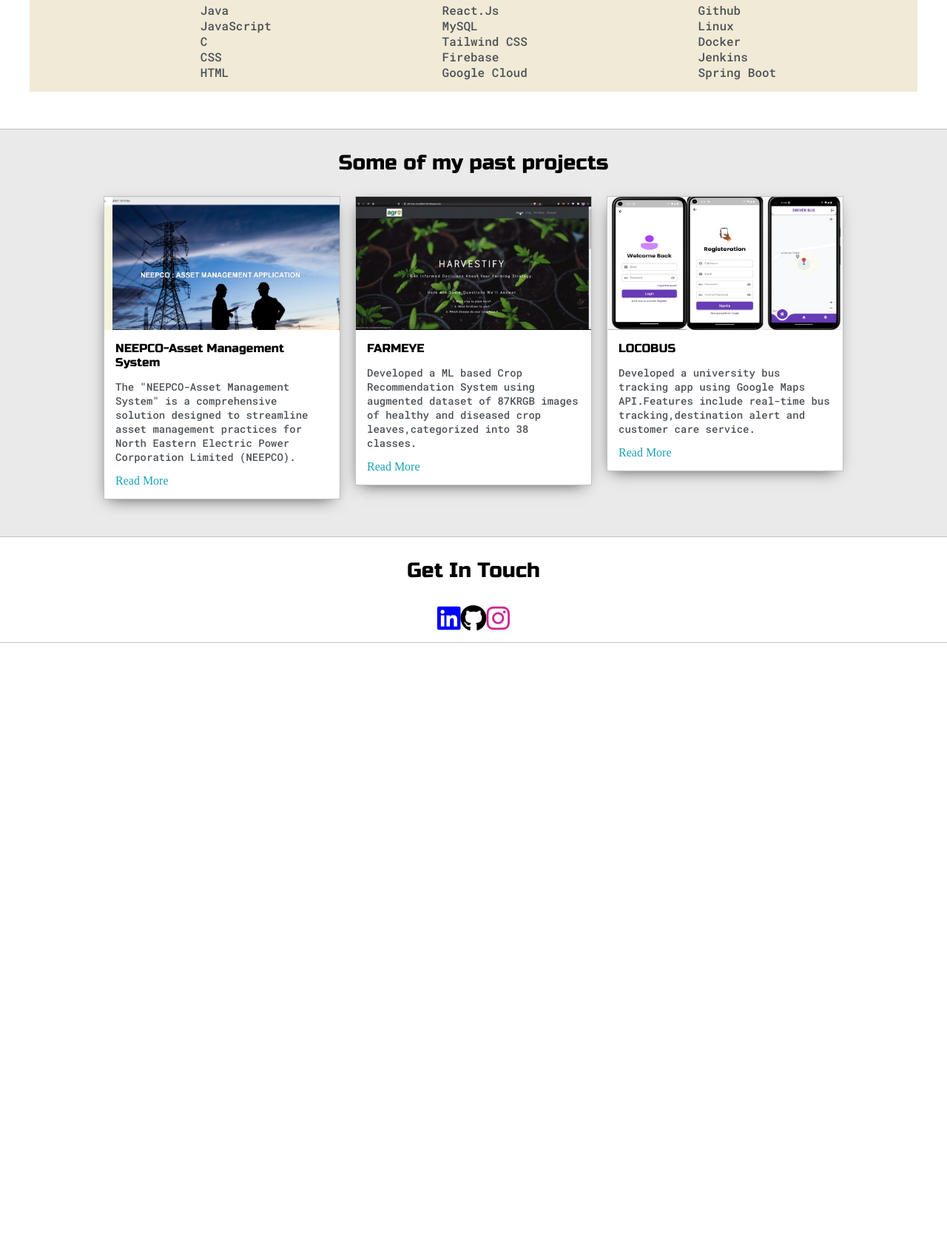
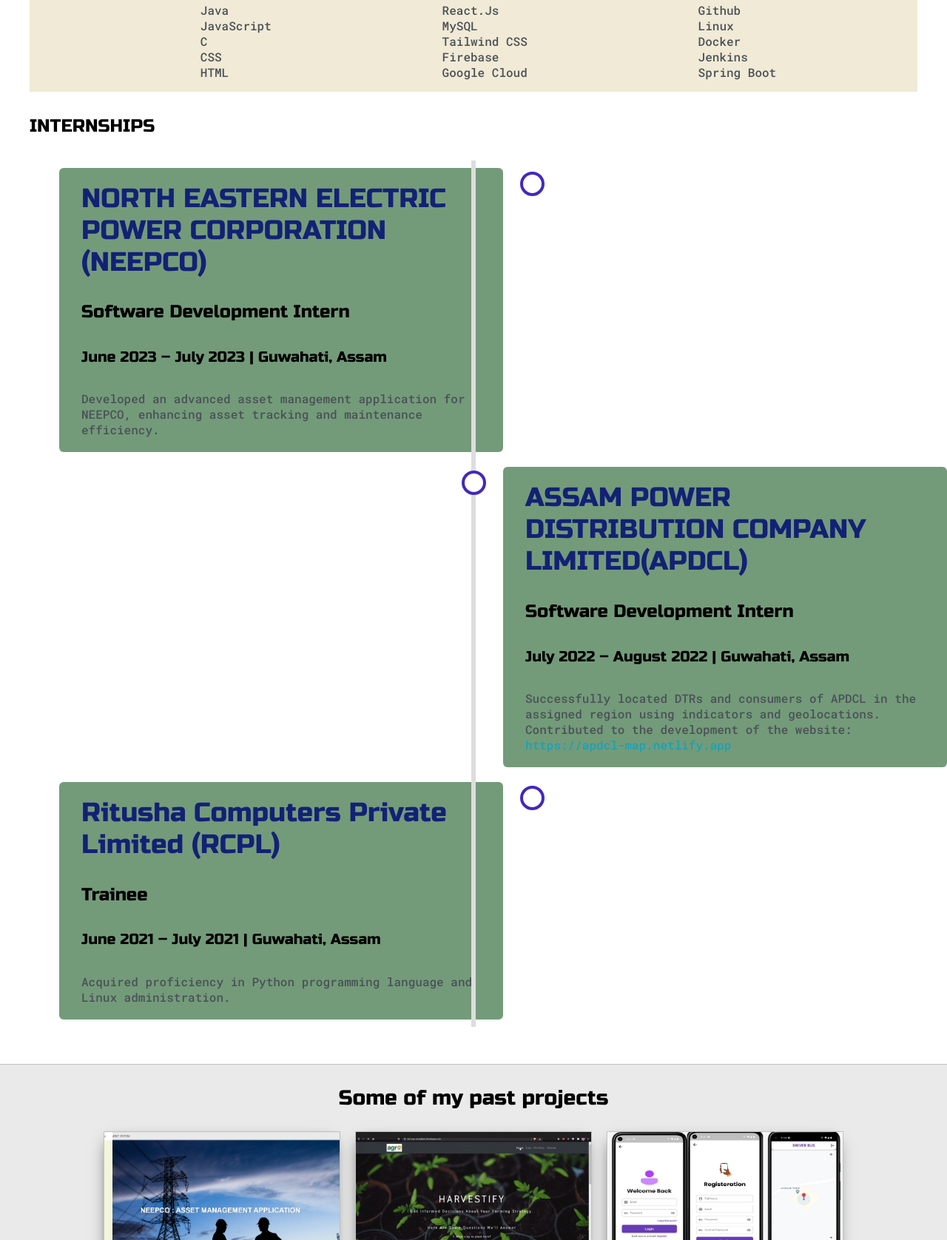
Before and after one commit to Sroitagh/sroita.github.io, a plain HTML site: page index.html in a window 1280 px wide. Shown: the part 1124-2800 px from the top of the page at 74% size. Before the commit the page ends 1993 px from the top, so only its background shows below. Drawn offline with Linux system fonts and the light colour scheme.

Commit message:
new additions

```diff
--- a/index.html
+++ b/index.html
@@ -2,18 +2,11 @@
 <html>
 <head>
 	<title>Sroita Ghosh</title>
-
-
 	<meta name="viewport" content="width=device-width, initial-scale=1, maximum-scale=1, minimum-scale=1" />
-
 	<link href="https://fonts.googleapis.com/css2?family=Russo+One&display=swap" rel="stylesheet">
-
 	<link rel="stylesheet" href="https://cdnjs.cloudflare.com/ajax/libs/font-awesome/6.0.0-beta3/css/all.min.css">
-
 	<link href="https://fonts.googleapis.com/css2?family=Roboto+Mono:wght@500&family=Russo+One&display=swap" rel="stylesheet">
-
 	<link rel="stylesheet" type="text/css" href="default.css">
-
 	<link id="theme-style" rel="stylesheet" type="text/css" href="">
 
 	<style>
@@ -39,57 +32,120 @@
         .fab.fa-github {
             color: black;
         }
+
+		/* Timeline CSS */
+		.timeline {
+    position: relative;
+    max-width: 1200px;
+    margin: 0 auto;
+}
+
+.timeline::after {
+    content: '';
+    position: absolute;
+    width: 6px;
+    background-color: #ddd;
+    top: 0;
+    bottom: 0;
+    left: 50%;
+    margin-left: -3px;
+}
+
+.timeline-container {
+    padding: 10px 40px;
+    position: relative;
+    background-color: inherit;
+    width: 50%;
+}
+
+.timeline-container.left {
+    left: 50;
+}
+
+.timeline-container.right {
+    left: 50%;
+}
+
+.timeline-container::after {
+    content: '';
+    position: absolute;
+    width: 25px;
+    height: 25px;
+    background-color: white;
+    border: 4px solid #4328bd;
+    top: 15px;
+    border-radius: 50%;
+    z-index: 1;
+}
+
+.timeline-container.left::after {
+    right: -16px;
+}
+
+.timeline-container.right::after {
+    left: -16px;
+}
+
+.timeline-content {
+    padding: 20px 30px;
+    background-color: rgb(115, 155, 122);
+    position: relative;
+    border-radius: 6px;
+}
+
+.timeline-content h2 {
+    margin-top: 0;
+    color: #132175;
+}
+
+.timeline-content p {
+    margin: 0;
+
+
+
+
+
+}
+
     </style>
 </head>
 <body>
-
 	<section class="s1">
 		<div class="main-container">
 			<div class="greeting-wrapper">
 				<h1>Hello, Sroita Ghosh here</h1>
 			</div>
 
-
 			<div class="intro-wrapper">
 				<div class="nav-wrapper">
-
 					<!-- Link around dots-wrapper added after tutorial video -->
-					<a href="index.html">
-
-					</a>
-
-
+					<a href="index.html"></a>
 					<ul id="navigation">
-						<li><a href="index.html#contact">Contact</a></li>
-
+						<li><a href="index.html#contact">Connect</a></li>
 					</ul>
 				</div>
 
 				<div class="left-column">
 					<img id="profile_pic" src="images/profile.jpg">
-
-                    <h5 style="text-align: center;line-height: 0;">
+					<h5 style="text-align: center;line-height: 0;">
                     <p>From Guwhati,Assam</p>
                     <p>Btech in Information Technology</p>
                     <p>Gauhati University</p>
                     </h5>
-                    <h5 style="text-align: center;line-height: 0;">Choose a theme</h5>
+					<h5 style="text-align: center;line-height: 0;">Choose a theme</h5>
 					<div id="theme-options-wrapper">
 						<div data-mode="light" id="light-mode" class="theme-dot"></div>
 						<div data-mode="blue" id="blue-mode" class="theme-dot"></div>
 						<div data-mode="green" id="green-mode" class="theme-dot"></div>
 						<div data-mode="purple" id="purple-mode" class="theme-dot"></div>
 					</div>
-
 				</div>
 
 				<div class="right-column">
-
 					<div id="preview-shadow">
 						<div id="preview">
 							<div id="corner-tl" class="corner"></div>
 							<div id="corner-tr" class="corner"></div>
-
 							<p>Fueled by the boundless possibilities of technology and driven to innovate and create impactful solutions.</p>
 							<div id="corner-br" class="corner"></div>
 							<div id="corner-bl" class="corner"></div>
@@ -102,23 +158,14 @@
 
 	<section class="s2">
 		<div class="main-container">
-
 			<div class="about-wrapper">
 				<div class="about-me">
 					<h4>More about me</h4>
-
-					<p>
-						I'm Sroita Ghosh, a determined tech enthusiast hailing from Kokrajhar. I'm on a mission to make a significant impact in the tech world. My journey began with B.Tech, where my thirst for knowledge and passion for innovation have been my driving forces. I've accumulated a wealth of technical skills, constantly adapting to the ever-changing tech landscape. I've actively engaged in numerous projects, both solo and collaborative, honing not only my technical abilities but also my adeptness in team management. With a knack for efficient project management, I'm poised to tackle big challenges and contribute to the tech industry's evolution.</p>
-                    <p></p>
-					<p></p>
-
-
+					<p>I'm Sroita Ghosh, a determined tech enthusiast hailing from Kokraj
+					har. I'm on a mission to make a significant impact in the tech world. My journey began with B.Tech, where my thirst for knowledge and passion for innovation have been my driving forces. I've accumulated a wealth of technical skills, constantly adapting to the ever-changing tech landscape. I've actively engaged in numerous projects, both solo and collaborative, honing not only my technical abilities but also my adeptness in team management. With a knack for efficient project management, I'm poised to tackle big challenges and contribute to the tech industry's evolution.</p>
 					<hr>
-
 					<h4>SKILLS:</h4>
-
-					<p>  <a target="_blank" href="RESUME-Sroita Ghosh.pdf">Download Resume</a></p>
-
+					<p><a target="_blank" href="RESUME-SroitaGhosh.pdf">Download Resume</a></p>
 					<div id="skills">
 						<ul>
 							<li>Java</li>
@@ -127,7 +174,6 @@
 							<li>CSS</li>
 							<li>HTML</li>
 						</ul>
-
 						<ul>
 							<li>React.Js</li>
                             <li>MySQL</li>
@@ -135,7 +181,6 @@
 							<li>Firebase</li>
 							<li>Google Cloud</li>
 						</ul>
-
                         <ul>
 							<li>Github</li>
 							<li>Linux</li>
@@ -143,67 +188,94 @@
 							<li>Jenkins</li>
 							<li>Spring Boot</li>
 						</ul>
-
 					</div>
 
-				</div>
+
+					<!-- Internship Timeline -->
+<h4>INTERNSHIPS</h4>
+<div class="timeline">
+	<div class="timeline-container left">
+		<div class="timeline-content">
+			<h2>NORTH EASTERN ELECTRIC POWER CORPORATION (NEEPCO)</h2>
+			<h4>Software Development Intern</h4>
+			<h5>June 2023 – July 2023 | Guwahati, Assam</h5>
+			<p>Developed an advanced asset management application for NEEPCO, enhancing asset tracking and maintenance efficiency.</p>
+		</div>
+	</div>
+	<div class="timeline-container right">
+		<div class="timeline-content">
+			<h2>ASSAM POWER DISTRIBUTION COMPANY LIMITED(APDCL)</h2>
+			<h4>Software Development Intern</h4>
+			<h5>July 2022 – August 2022 | Guwahati, Assam</h5>
+			<p>Successfully located DTRs and consumers of APDCL in the assigned region using indicators and geolocations.</p>
+			<p>Contributed to the development of the website: <a href="https://apdcl-map.netlify.app" target="_blank">https://apdcl-map.netlify.app</a></p>
+		</div>
+	</div>
+	<div class="timeline-container left">
+		<div class="timeline-content">
+			<h2>Ritusha Computers Private Limited (RCPL)</h2>
+			<h4>Trainee</h4>
+			<h5>June 2021 – July 2021 | Guwahati, Assam</h5>
+			<p>Acquired proficiency in Python programming language and Linux administration.</p>
+		</div>
+	</div>
+</div>
 
 
 
+
+				</div>
+			</div>
 		</div>
 	</section>
+
+
+
 
 	<section class="s1">
 		<div class="main-container">
 			<h3 style="text-align: center;">Some of my past projects</h3>
-
 			<div class="post-wrapper">
-
 				<div>
 					<div class="post">
 						<img class="thumbnail" src="images/front-AMS.jpg">
 						<div class="post-preview">
 							<h6 class="post-title">NEEPCO-Asset Management System</h6>
-							<p class="post-intro">The "NEEPCO-Asset Management System" is a comprehensive solution designed to streamline asset management practices for North Eastern Electric Power Corporation Limited (NEEPCO).</p>
+							<p class="post-intro">Developed a comprehensive solution designed to streamline asset management practices for North Eastern Electric Power Corporation Limited (NEEPCO).</p>
 							<a href="NEEPCO.html">Read More</a>
 						</div>
 					</div>
 				</div>
-
-
 				<div>
 					<div class="post">
 						<img class="thumbnail" src="images/front-farmeye.jpg">
 						<div class="post-preview">
 							<h6 class="post-title">FARMEYE</h6>
-							<p class="post-intro">Developed a ML based Crop Recommendation System using augmented dataset of 87KRGB images of healthy and diseased crop leaves,categorized into 38 classes.</p>
+							<p class="post-intro">Developed a ML based Crop Recommendation System using augmented dataset of 87K RGB images of healthy and diseased crop leaves, categorized into 38 classes.</p>
 							<a href="farmeye.html">Read More</a>
 						</div>
 					</div>
 				</div>
-
 				<div>
 					<div class="post">
 						<img class="thumbnail" src="images/locobus-dash.jpg">
 						<div class="post-preview">
 							<h6 class="post-title">LOCOBUS</h6>
-							<p class="post-intro">Developed a university bus tracking app using Google Maps API.Features include real-time bus tracking,destination alert and customer care service.</p>
+							<p class="post-intro">Developed a university bus tracking app using Google Maps API. Features include real-time bus tracking, destination alert, and customer care service.</p>
 							<a href="locobus.html">Read More</a>
 						</div>
 					</div>
 				</div>
-
-				<!-- <div>
+				<div>
 					<div class="post">
 						<img class="thumbnail" src="images/SRMS-dash.png">
 						<div class="post-preview">
-							<h6 class="post-title">STUDENT RESULT MANAGEMENT SYSTEM</h6>
-							<p class="post-intro">Developed Student Result System with HTML,CSS, Bootstrap (frontend), JavaScript, PHP (backkend), and MySQL (database).</p>
-							<a href="SRMS.html">Read More</a>
+							<h6 class="post-title">ASSAM THREADS</h6>
+							<p class="post-intro">Developed a website for our custom-built CNN model specializing in Mekhela Sador classification for traditional garment identification.</p>
+							<a href="AssamThreads.html">Read More</a>
 						</div>
 					</div>
-				</div> -->
-
+				</div>
 			</div>
 		</div>
 	</section>
@@ -216,13 +288,10 @@
 			<div class="icon-link">
 				<a href="https://www.linkedin.com/in/sroita-ghosh-242b3a1ab" target="_blank" rel="noopener noreferrer">
 					<i class="fab fa-linkedin"></i>
-
 				</a>
-
 				<a href="https://github.com/Sroitagh" target="_blank" rel="noopener noreferrer">
 					<i class="fab fa-github"></i>
 				</a>
-
 				<a href="https://www.instagram.com/_sroita_gh/" target="_blank" rel="noopener noreferrer">
 					<i class="fab fa-instagram"></i>
 				</a>
```
Also changed, not shown: AssamThreads.html (added, +123 -0 lines), images/AT-CNN.jpg (added), images/AT-MV2.jpg (added), images/AT-VGG16.jpg (added), images/profile.jpg, images/social.jpg (deleted), 3 other files.
